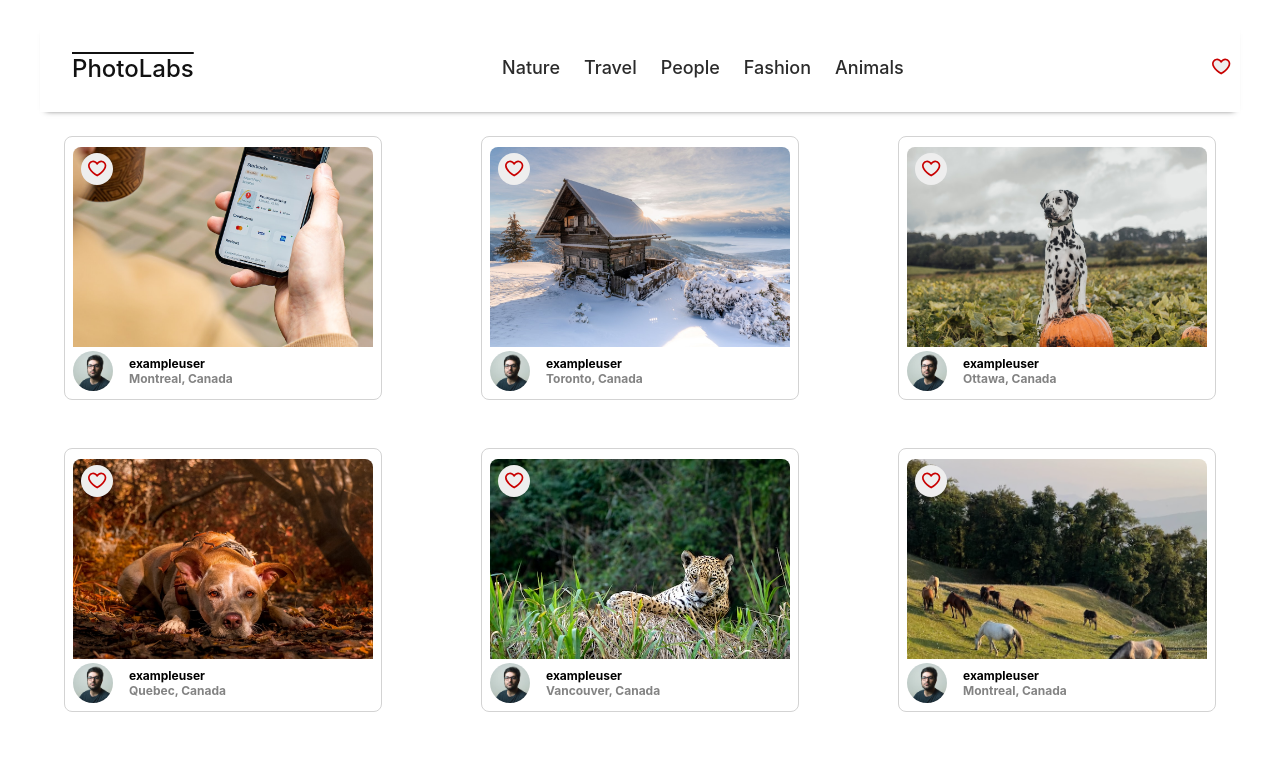
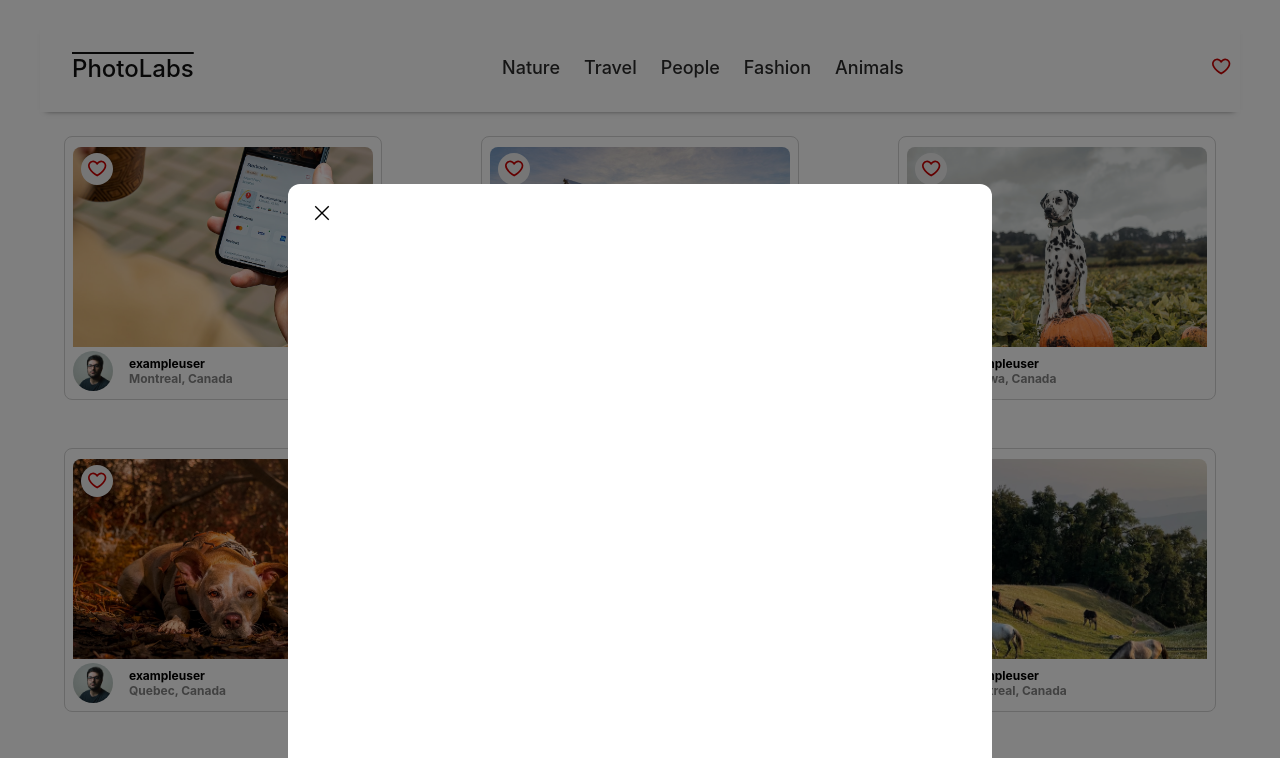
Before and after one commit to vikkisupurrbe/photolabs, a React (Vite) app in the folder frontend/: page / in a window 1280 px wide. Shown: the top 758 px of the page. Built offline with nearby package versions, Linux system fonts and the light colour scheme; the HTML template or start-up script is replaced by a standard one.

Commit message:
Add modal alongside HomeRoute

```diff
--- a/frontend/src/App.jsx
+++ b/frontend/src/App.jsx
@@ -1,6 +1,6 @@
-import React from 'react';
-import { useState } from 'react';
+import React, { useState }  from 'react';
 import HomeRoute from './routes/HomeRoute'
+import PhotoDetailsModal from './routes/PhotoDetailsModal';
 import './App.scss';
 // Import mock data
 import topics from './mocks/topics';
@@ -21,6 +21,7 @@
         fav={fav} // Pass fav state
         toggleFav={(photoId) => toggleFav(photoId, setFav)} // Pass toggle fav function
       />
+      <PhotoDetailsModal />
     </div>
   );
 };
```
